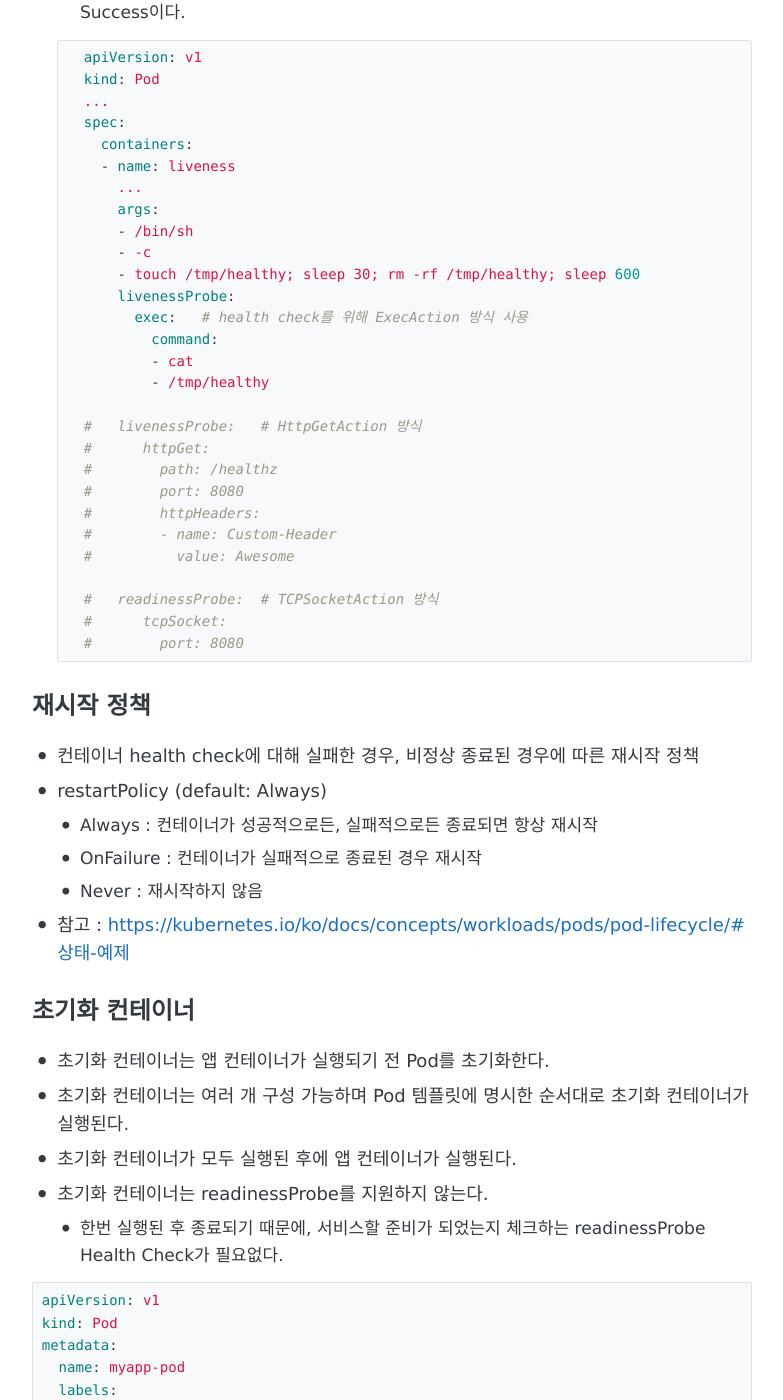
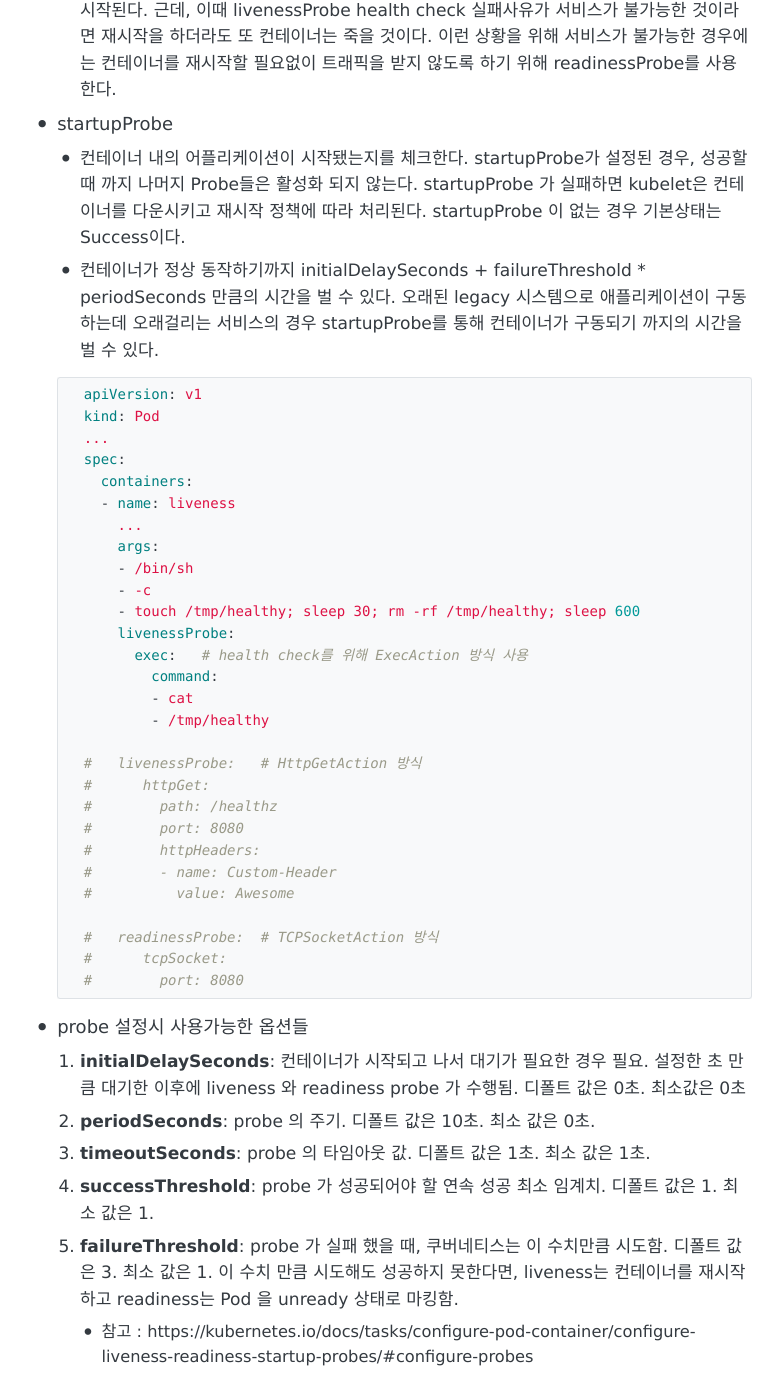
Before and after one commit to shinkwangwon/shinkwangwon.github.io, a Jekyll site: the page built from _posts/2020-07-05-kubernetes-pod.md, in a window 1280 px wide and 1400 px high, scrolled down 2766 px. Shown: the whole window, without its empty margins (248-1031 px from the left). Built offline with Jekyll 4.4.1, drawn with Linux system fonts in a browser that asks for light colours; some of the changed text lies outside the part shown.

Commit message:
pod update

````diff
--- a/_posts/2020-07-05-kubernetes-pod.md
+++ b/_posts/2020-07-05-kubernetes-pod.md
@@ -25,7 +25,7 @@
     ports:
     - containerPort: 80  # 컨테이너에 접속할 포트 지정
   - name: test  # 이렇게 "-"(하이픈)을 통해 또다른 컨테이너를 정의할 수 있다.
-		#...
+  #...
 ```
 
 - .metadata.labels
@@ -75,8 +75,11 @@
     - readinessProbe가 실패한 경우 pod는 재시작되지는 않고 추후 정상화가 되면 다시 서비스에 투입되어 트래픽을 받는다.
     - 최초 readinessProbe를 하기 전까지의 기본 상태값은 Failure이다. readinessProbe를 지원하지 않는 컨테이너라면 기본 상태값은 Success이다.
     - readinessProbe를 지원하면 기본 상태값이 Failure이기 때문에 컨테이너가 실행된 다음 바로 서비스에 투입되서 트래픽을 받지 않는다. 트래픽을 받을 준비가 되었음을 확인한 후 트래픽을 받는다.
+    - 애플리케이션이 외부 서비스에 의존하는 경우, 외부 서비스로 인해 일시적으로 트래픽을 처리할 수 없는 경우가 있다. 이런 경우에 해당 readinessProbe를 통해 컨테이너가 트래픽을 받지 않도록 서비스에서 제외시킬 수 있다.
+    - livenessProbe를 통해 health check가 실패하는 경우, 재시작 정책에 따라 컨테이너가 재시작된다. 근데, 이때 livenessProbe health check 실패사유가 서비스가 불가능한 것이라면 재시작을 하더라도 또 컨테이너는 죽을 것이다. 이런 상황을 위해 서비스가 불가능한 경우에는 컨테이너를 재시작할 필요없이 트래픽을 받지 않도록 하기 위해 readinessProbe를 사용한다.
 - startupProbe
     - 컨테이너 내의 어플리케이션이 시작됐는지를 체크한다. startupProbe가 설정된 경우, 성공할 때 까지 나머지 Probe들은 활성화 되지 않는다.  startupProbe 가 실패하면 kubelet은 컨테이너를 다운시키고 재시작 정책에 따라 처리된다. startupProbe 이 없는 경우 기본상태는 Success이다.
+    - 컨테이너가 정상 동작하기까지 initialDelaySeconds + failureThreshold * periodSeconds 만큼의 시간을 벌 수 있다. 오래된 legacy 시스템으로 애플리케이션이 구동하는데 오래걸리는 서비스의 경우 startupProbe를 통해 컨테이너가 구동되기 까지의 시간을 벌 수 있다.
 
     ```yaml
     apiVersion: v1
@@ -108,6 +111,13 @@
     #      tcpSocket:
     #        port: 8080
     ```
+- probe 설정시 사용가능한 옵션들
+    1. **initialDelaySeconds**: 컨테이너가 시작되고 나서 대기가 필요한 경우 필요. 설정한 초 만큼 대기한 이후에 liveness 와 readiness probe 가 수행됨. 디폴트 값은 0초. 최소값은 0초
+    2. **periodSeconds**: probe 의 주기. 디폴트 값은 10초. 최소 값은 0초.
+    3. **timeoutSeconds**: probe 의 타임아웃 값. 디폴트 값은 1초. 최소 값은 1초.
+    4. **successThreshold**: probe 가 성공되어야 할 연속 성공 최소 임계치. 디폴트 값은 1. 최소 값은 1.
+    5. **failureThreshold**: probe 가 실패 했을 때, 쿠버네티스는 이 수치만큼 시도함. 디폴트 값은 3. 최소 값은 1. 이 수치 만큼 시도해도 성공하지 못한다면, liveness는 컨테이너를 재시작하고 readiness는 Pod 을 unready 상태로 마킹함.
+  - 참고 : https://kubernetes.io/docs/tasks/configure-pod-container/configure-liveness-readiness-startup-probes/#configure-probes
 
 ## 재시작 정책
 - 컨테이너 health check에 대해 실패한 경우, 비정상 종료된 경우에 따른 재시작 정책
@@ -136,7 +146,7 @@
   - name: init-myservice
     image: busybox:1.28
     command: ['sh', '-c', 'sleep 2; echo init !!;']
-	containers:   # 앱 컨테이너 정의
+  containers:   # 앱 컨테이너 정의
   - name: myapp-container
     image: busybox:1.28
     command: ['sh', '-c', 'echo The app is running! && sleep 3600']
@@ -164,6 +174,15 @@
         memory: "128Mi"
         cpu: "500m"
 ```
+- SI prefix
+    - 1,000 (10^3) 배수가 기준
+    - E, P, T, G, M, K
+    - 현재 SI , IEC 표기가 뒤엉켜 쓰이고 있다. 정석인 표현으로 2^10을 나타내는 것은 명확하게 i 를 붙여 표기해야한다.
+- IEC prefix
+    - 1,024 (2^10) 배수가 기준
+    - Ei, Pi, Ti, Gi, Mi, Ki
+- ex) 128,974,848 Byte, 129M, 123Mi 세가지는 대략적으로 동일한 값을 나타낸다.
+
 
 ## Pod 환경변수 설정
 
````
